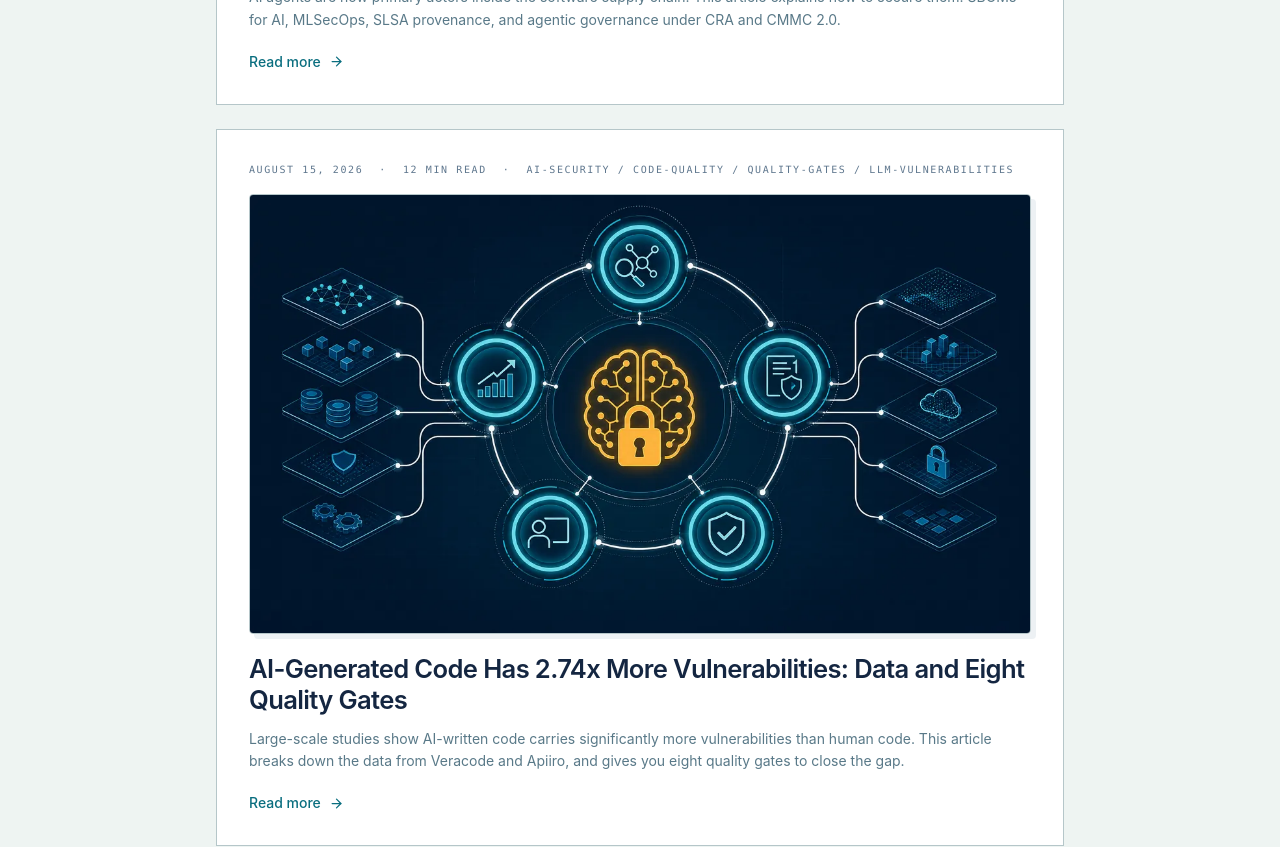
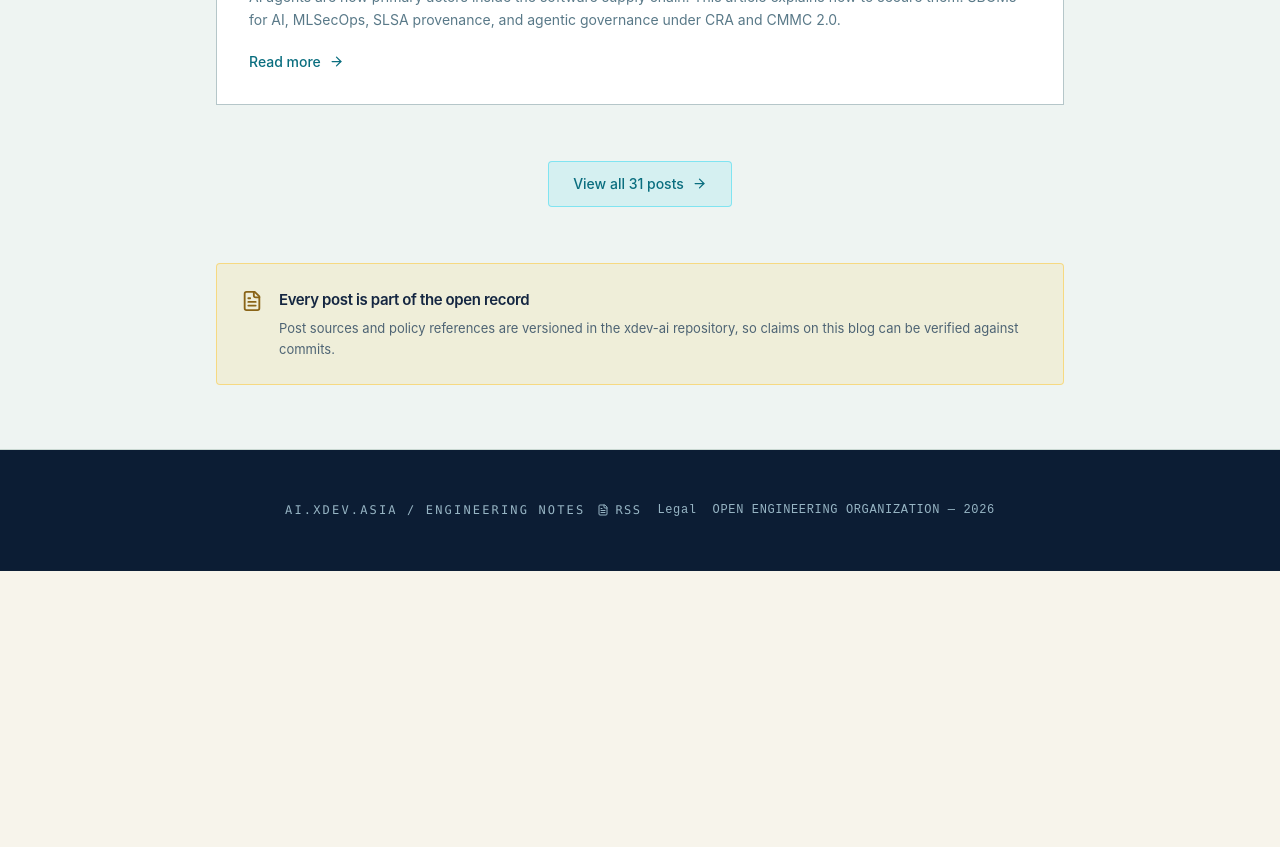
Before and after one commit to xdev-ai/ai.xdev.asia, a Next.js app: page /blog in a window 1280 px wide. Shown: the part 6700-7547 px from the top of the page. After the commit the page ends 7271 px from the top, so only its background shows below. Built offline with nearby package versions, Linux system fonts and the light colour scheme; no server answers.

Commit message:
perf: blog listing render 8 posts initially + load-more to cut main-thread blocking time

```diff
--- a/src/app/blog/page.tsx
+++ b/src/app/blog/page.tsx
@@ -24,7 +24,9 @@ function formatDate(iso: string, locale: "en" | "vi"): string {
 export default function Blog() {
   const { t, locale } = useLang();
   const [menuOpen, setMenuOpen] = useState(false);
+  const [showAll, setShowAll] = useState(false);
   const visible = posts.filter((p) => !p.draft);
+  const shown = showAll ? visible : visible.slice(0, 8);
 
   useEffect(() => {
     window.scrollTo(0, 0);
@@ -95,7 +97,7 @@ export default function Blog() {
       <main className="mx-auto max-w-4xl px-4 py-12 md:px-6 md:py-16">
         <p className="font-mono text-[11px] uppercase tracking-[0.22em] text-[#507180]">{t.blog.postsLabel}</p>
         <div className="mt-8 grid gap-6">
-          {visible.map((post, idx) => (
+          {shown.map((post, idx) => (
             <article
               key={post.slug}
               className="group flex flex-col border border-[#b5c6c9] bg-white p-6 transition-all hover:-translate-y-1 hover:shadow-[8px_8px_0_rgba(29,84,114,.11)] md:p-8"
@@ -134,6 +136,17 @@ export default function Blog() {
           {visible.length === 0 && (
             <p className="border border-dashed border-[#5d7a87] p-10 text-center text-[14px] text-[#4d6372]">{t.blog.empty}</p>
           )}
+          {!showAll && visible.length > 8 && (
+            <div className="mt-8 flex justify-center">
+              <button
+                type="button"
+                className="inline-flex items-center gap-2 rounded border border-cyan-400/40 bg-cyan-400/10 px-6 py-3 text-sm font-medium text-[#0a6e7f] hover:bg-cyan-400/20"
+                onClick={() => setShowAll(true)}
+              >
+                {locale === "vi" ? `Xem tất cả ${visible.length} bài viết` : `View all ${visible.length} posts`} <ArrowRight size={15} />
+              </button>
+            </div>
+          )}
         </div>
 
         {/* ============ OPEN RECORD NOTE ============ */}
```
Also changed, not shown: 1 other file (tests, documents, lock files or other folders).
